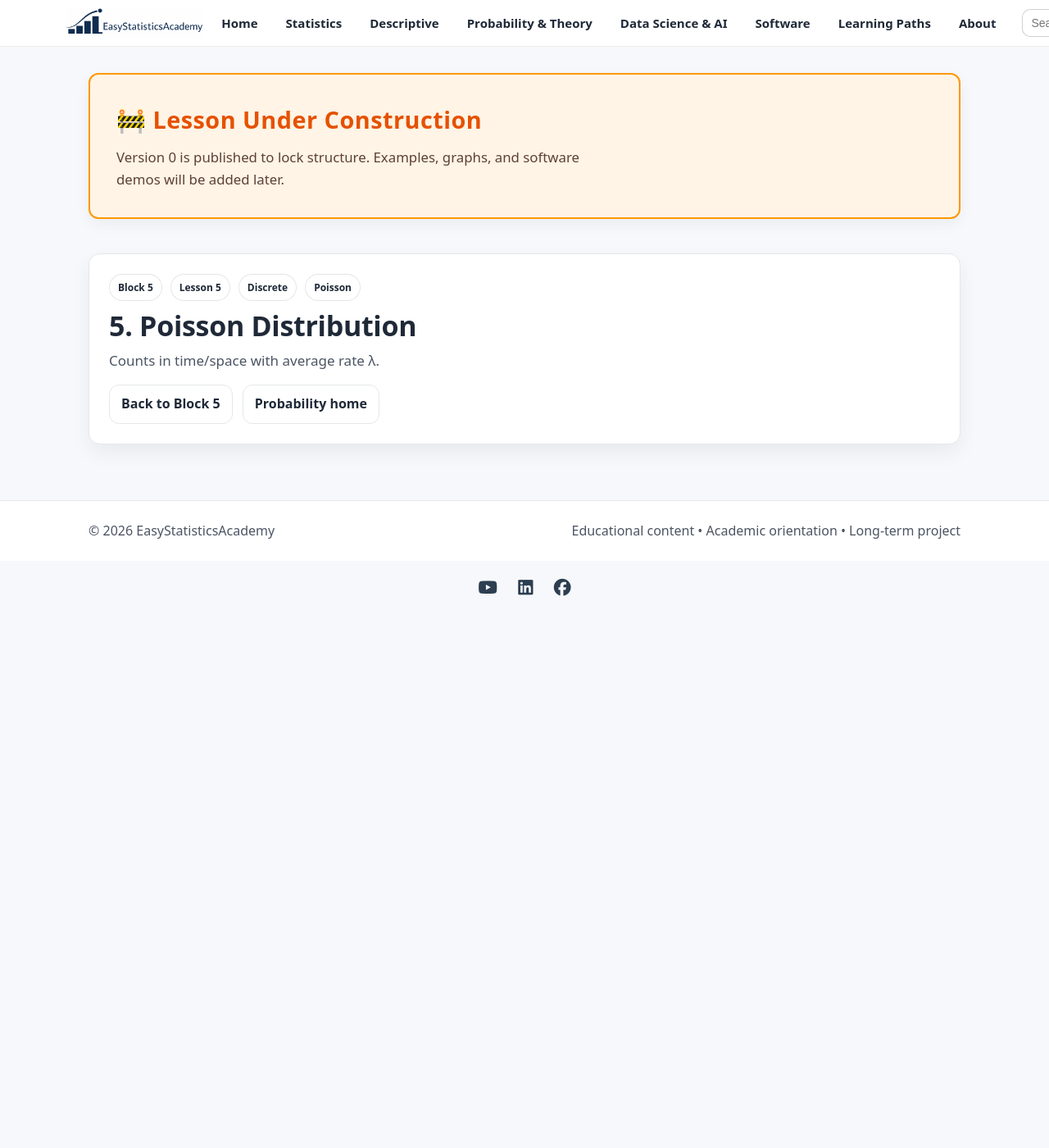
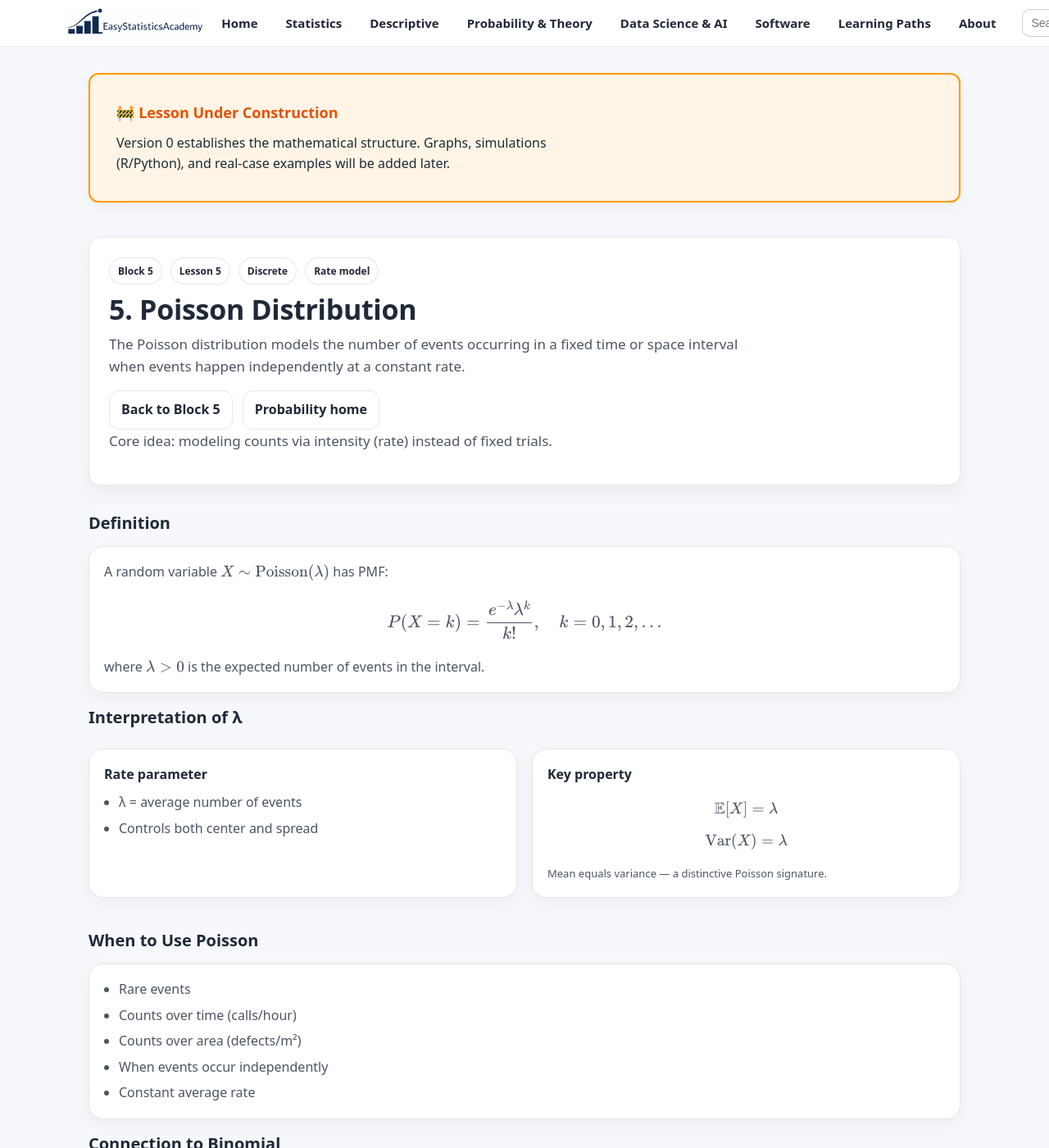
Before and after one commit to ammar-homaida-statistics/easystatisticsacademy, a Jekyll site: the page built from probability/distributions/poisson-distribution/index.md, in a window 1280 px wide and 1400 px high. Shown: the whole window at 82% size. Built offline with Jekyll 4.4.1, drawn with Linux system fonts in a browser that asks for light colours; some of the changed text lies outside the part shown.

Commit message:
Update index.md

```diff
--- a/probability/distributions/poisson-distribution/index.md
+++ b/probability/distributions/poisson-distribution/index.md
@@ -1,50 +1,219 @@
 ---
 layout: default
 title: "5. Poisson Distribution"
-description: "Counts of events under a rate model: Poisson(λ)."
+description: "Counts of events in time or space under a constant rate model. Foundation for rare-event modeling and approximation theory."
 permalink: /probability/distributions/poisson-distribution/
 sidebar: false
 ---
 
+<!-- UNDER CONSTRUCTION -->
 <section class="section section-slim">
   <div class="callout" style="background:#fff4e5; border:2px solid #ff9800; padding:2rem; border-radius:12px;">
     <div class="callout-copy">
-      <h2 style="margin-top:0; color:#e65100; font-size:1.8rem; letter-spacing:0.5px;">🚧 Lesson Under Construction</h2>
-      <p style="margin:0; font-size:1.05rem; color:#5d4037; line-height:1.6;">
-        Version 0 is published to lock structure. Examples, graphs, and software demos will be added later.
+      <h2 style="margin-top:0; color:#e65100;">🚧 Lesson Under Construction</h2>
+      <p style="margin:0;">
+        Version 0 establishes the mathematical structure.
+        Graphs, simulations (R/Python), and real-case examples will be added later.
       </p>
     </div>
   </div>
 </section>
 
+<!-- CONTINUE READING TRACKING -->
 <script>
-  (function () {
-    var KEY = "esa_continue_probability_distributions_lesson_v0";
-    localStorage.setItem(KEY, JSON.stringify({
-      url: "/probability/distributions/poisson-distribution/",
-      label: "Lesson 5 — Poisson Distribution",
-      ts: Date.now()
-    }));
-  })();
+(function () {
+  var KEY = "esa_continue_probability_distributions_lesson_v0";
+  localStorage.setItem(KEY, JSON.stringify({
+    url: "/probability/distributions/poisson-distribution/",
+    label: "Lesson 5 — Poisson Distribution",
+    ts: Date.now()
+  }));
+})();
 </script>
 
 <section class="hero hero-section">
   <div class="hero-card">
     <div class="hero-copy">
+
       <div class="badge-row">
         <span class="badge">Block 5</span>
         <span class="badge">Lesson 5</span>
         <span class="badge">Discrete</span>
-        <span class="badge">Poisson</span>
+        <span class="badge">Rate model</span>
       </div>
 
       <h1>5. Poisson Distribution</h1>
-      <p class="lead">Counts in time/space with average rate λ.</p>
+
+      <p class="lead">
+        The Poisson distribution models the number of events occurring in a fixed
+        time or space interval when events happen independently at a constant rate.
+      </p>
 
       <div class="hero-actions">
         <a class="btn btn-outline" href="/probability/distributions/">Back to Block 5</a>
         <a class="btn btn-outline" href="/probability/">Probability home</a>
       </div>
+
+      <p class="muted-mini">
+        Core idea: modeling counts via intensity (rate) instead of fixed trials.
+      </p>
+
     </div>
   </div>
 </section>
+
+<section class="section">
+  <div class="section-head">
+    <h2>Definition</h2>
+  </div>
+
+  <div class="card">
+    <p>
+      A random variable \( X \sim \text{Poisson}(\lambda) \) has PMF:
+    </p>
+
+    <p style="font-size:1.1rem;">
+      \[
+      P(X = k) = \frac{e^{-\lambda}\lambda^k}{k!},
+      \quad k = 0,1,2,\dots
+      \]
+    </p>
+
+    <p>
+      where \( \lambda > 0 \) is the expected number of events in the interval.
+    </p>
+  </div>
+</section>
+
+<section class="section">
+  <div class="section-head">
+    <h2>Interpretation of λ</h2>
+  </div>
+
+  <div class="grid grid-2">
+    <div class="card">
+      <h3>Rate parameter</h3>
+      <ul class="bullets">
+        <li>λ = average number of events</li>
+        <li>Controls both center and spread</li>
+      </ul>
+    </div>
+
+    <div class="card">
+      <h3>Key property</h3>
+      <p>
+        \[
+        \mathbb{E}[X] = \lambda
+        \]
+        \[
+        \mathrm{Var}(X) = \lambda
+        \]
+      </p>
+      <p class="muted-mini">
+        Mean equals variance — a distinctive Poisson signature.
+      </p>
+    </div>
+  </div>
+</section>
+
+<section class="section">
+  <div class="section-head">
+    <h2>When to Use Poisson</h2>
+  </div>
+
+  <div class="card">
+    <ul class="bullets">
+      <li>Rare events</li>
+      <li>Counts over time (calls/hour)</li>
+      <li>Counts over area (defects/m²)</li>
+      <li>When events occur independently</li>
+      <li>Constant average rate</li>
+    </ul>
+  </div>
+</section>
+
+<section class="section">
+  <div class="section-head">
+    <h2>Connection to Binomial</h2>
+  </div>
+
+  <div class="card">
+    <p>
+      If \( X \sim \text{Binomial}(n,p) \) and:
+    </p>
+
+    <p>
+      \[
+      n \to \infty, \quad p \to 0,
+      \quad \text{with } np = \lambda
+      \]
+    </p>
+
+    <p>
+      then:
+      \[
+      \text{Binomial}(n,p) \approx \text{Poisson}(\lambda)
+      \]
+    </p>
+
+    <p class="muted-mini">
+      Poisson is the rare-event limit of Binomial.
+    </p>
+  </div>
+</section>
+
+<section class="section section-slim">
+  <div class="callout">
+    <div class="callout-copy">
+      <h2>Common Mistakes</h2>
+      <ul class="bullets">
+        <li>Using Poisson when rate is not constant</li>
+        <li>Using Poisson when events are dependent</li>
+        <li>Ignoring mean = variance diagnostic</li>
+      </ul>
+    </div>
+  </div>
+</section>
+
+<section class="section section-slim">
+  <div class="callout">
+    <div class="callout-copy">
+      <h2>Outcome of this lesson</h2>
+      <ul class="bullets">
+        <li>Understand Poisson rate model</li>
+        <li>Use PMF formula correctly</li>
+        <li>Interpret λ clearly</li>
+        <li>Recognize Binomial → Poisson approximation</li>
+      </ul>
+    </div>
+  </div>
+</section>
+
+<section class="section section-slim">
+  <div class="callout">
+    <div class="callout-copy">
+      <h2>Next step</h2>
+      <p style="margin:0;">
+        Now we study sampling without replacement,
+        which introduces dependence between draws.
+      </p>
+
+      <div class="pill-row" style="margin-top:1rem;">
+        <a class="btn" href="/probability/distributions/hypergeometric-distribution/">
+          Next lesson: 6. Hypergeometric Distribution →
+        </a>
+      </div>
+    </div>
+
+    <div class="callout-side">
+      <div class="mini" style="border-left:4px solid #1a73e8; padding-left:12px;">
+        <div class="mini-title" style="color:#1a73e8;">Previous lesson</div>
+        <div class="mini-body">
+          <a href="/probability/distributions/negative-binomial-distribution/" style="color:#1a73e8; text-decoration:underline;">
+            Lesson 4: Negative Binomial Distribution
+          </a>
+        </div>
+      </div>
+    </div>
+  </div>
+</section>
```
